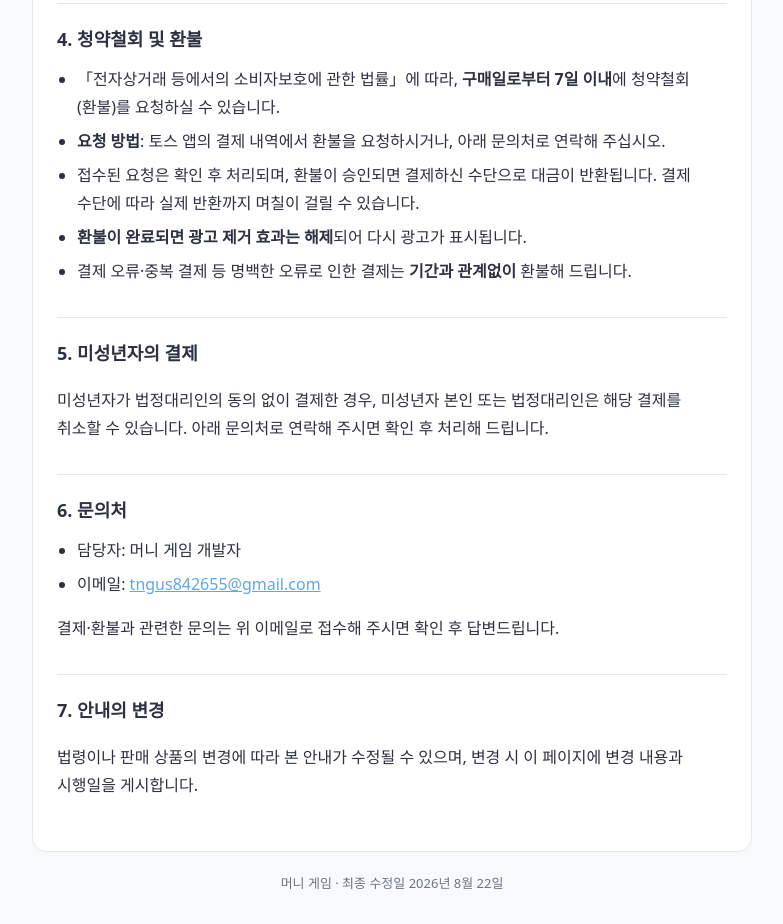
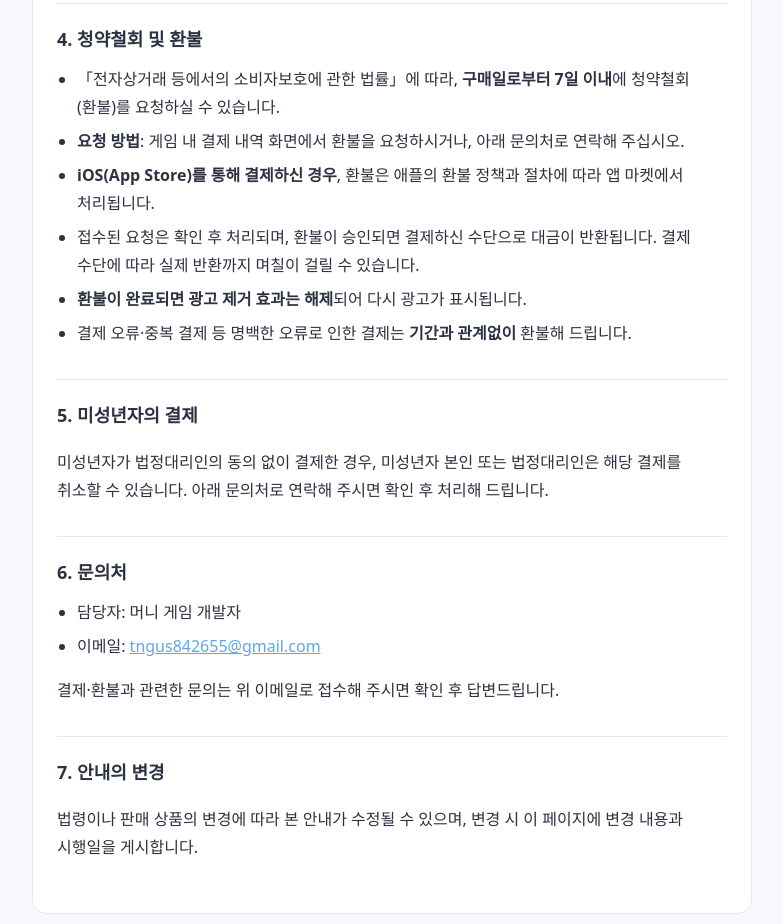
Before and after one commit to tngus842655/MoneyGame, a website: page docs/refund.html in a window 1280 px wide. Shown: the part 1234-2158 px from the top of the page, without its empty margins (248-1031 px from the left). Drawn offline with Linux system fonts and the light colour scheme.

Commit message:
환불 안내: iOS 결제는 애플 환불 절차를 따른다는 안내 추가
콘솔 환불 내역 화면에도 '애플 환불 건은 앱 마켓에서 진행돼요'라고 적혀 있다.
개발사가 콘솔에서 승인할 수 있는 건이 아니므로 이용자에게 경로를 알려 줘야 한다.

Co-Authored-By: Claude Opus 5 <noreply@anthropic.com>

```diff
--- a/docs/refund.html
+++ b/docs/refund.html
@@ -88,8 +88,10 @@
   <ul>
     <li>「전자상거래 등에서의 소비자보호에 관한 법률」에 따라, <b>구매일로부터 7일 이내</b>에
         청약철회(환불)를 요청하실 수 있습니다.</li>
-    <li><b>요청 방법</b>: 토스 앱의 결제 내역에서 환불을 요청하시거나, 아래 문의처로
+    <li><b>요청 방법</b>: 게임 내 결제 내역 화면에서 환불을 요청하시거나, 아래 문의처로
         연락해 주십시오.</li>
+    <li><b>iOS(App Store)를 통해 결제하신 경우</b>, 환불은 애플의 환불 정책과 절차에 따라
+        앱 마켓에서 처리됩니다.</li>
     <li>접수된 요청은 확인 후 처리되며, 환불이 승인되면 결제하신 수단으로 대금이 반환됩니다.
         결제 수단에 따라 실제 반환까지 며칠이 걸릴 수 있습니다.</li>
     <li><b>환불이 완료되면 광고 제거 효과는 해제</b>되어 다시 광고가 표시됩니다.</li>
```
